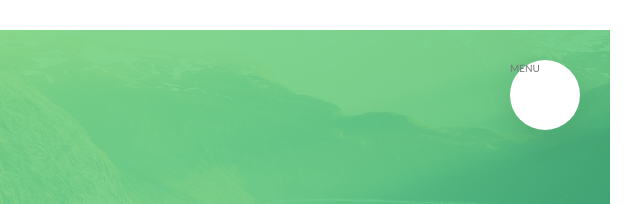
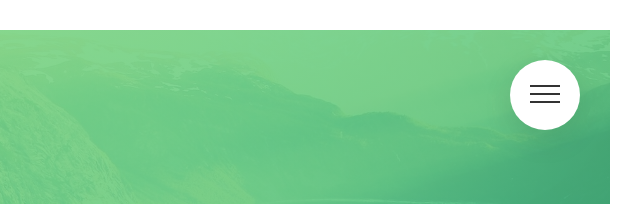
Before and after one commit to RenanBeraldi/Udemy-Advanced-Css-and-Sass-Flexbox-Grid-Animations, a website: page 01 - Natours Project - Setup and first steps (part 1)/index.html in a window 1280 px wide. Shown: the top 204 px of the page, 640-1280 px from the left. Drawn offline with Linux system fonts and the light colour scheme.

Commit message:
navigation icon implemented

```diff
--- a/01 - Natours Project - Setup and first steps (part 1)/css/style.scss
+++ b/01 - Natours Project - Setup and first steps (part 1)/css/style.scss
@@ -911,6 +911,8 @@ body {
     border-radius: 50%;
     z-index: 2000;
     box-shadow: 0 1rem 3rem rgba($color-black, 0.1);
+    text-align: center;
+    cursor: pointer;
   }
 
   &__background {
@@ -989,6 +991,7 @@ body {
     }
   }
 
+  // FUNCTIONALITY
   &__checkbox:checked ~ &__background {
     transform: scale(80);
   }
@@ -997,5 +1000,58 @@ body {
     opacity: 1;
     width: 100%;
   }
+
+  // ICON
+  &__icon {
+    position: relative;
+    margin-top: 3.3rem;
+
+    &,
+    &::before,
+    &::after {
+      width: 3rem;
+      height: 2px;
+      background-color: $color-grey-dark-3;
+      display: inline-block;
+    }
+
+    &::before,
+    &::after {
+      content: "";
+      position: absolute;
+      left: 0;
+      transition: all 0.2s;
+    }
+
+    &::before {
+      top: -0.8rem;
+    }
+
+    &::after {
+      top: 0.8rem;
+    }
+  }
+
+  &__button:hover &__icon::before {
+    top: -1rem;
+  }
+
+  &__button:hover &__icon::after {
+    top: 1rem;
+  }
+
+  &__checkbox:checked + &__button &__icon {
+    background-color: transparent;
+
+    &::before {
+      top: 0;
+      transform: rotate(135deg);
+    }
+
+    &::after {
+      top: 0;
+      transform: rotate(-135deg);
+    }
+  }
 }
 // END NAV
--- a/01 - Natours Project - Setup and first steps (part 1)/index.html
+++ b/01 - Natours Project - Setup and first steps (part 1)/index.html
@@ -20,26 +20,38 @@
     <div class="navigation">
       <input type="checkbox" class="navigation__checkbox" id="navi-toggle" />
 
-      <label for="navi-toggle" class="navigation__button">MENU</label>
+      <label for="navi-toggle" class="navigation__button">
+        <span class="navigation__icon">&nbsp;</span>
+      </label>
 
       <div class="navigation__background">&nbsp;</div>
 
       <nav class="navigation__nav">
         <ul class="navigation__list">
           <li class="navigation__item">
-            <a href="#" class="navigation__link"><span>01</span>About Natours</a>
+            <a href="#" class="navigation__link">
+              <span>01</span>About Natours
+            </a>
           </li>
           <li class="navigation__item">
-            <a href="#" class="navigation__link"><span>02</span>Your benfits</a>
+            <a href="#" class="navigation__link">
+              <span>02</span>Your benfits
+            </a>
           </li>
           <li class="navigation__item">
-            <a href="#" class="navigation__link"><span>03</span>Popular tours</a>
+            <a href="#" class="navigation__link">
+              <span>03</span>Popular tours
+            </a>
           </li>
           <li class="navigation__item">
-            <a href="#" class="navigation__link"><span>04</span>Stories</a>
+            <a href="#" class="navigation__link">
+              <span>04</span>Stories
+            </a>
           </li>
           <li class="navigation__item">
-            <a href="#" class="navigation__link"><span>05</span>Book now</a>
+            <a href="#" class="navigation__link">
+              <span>05</span>Book now
+            </a>
           </li>
         </ul>
       </nav>
```
Also changed, not shown: 01 - Natours Project - Setup and first steps (part 1)/css/style.css, 1 other file.
